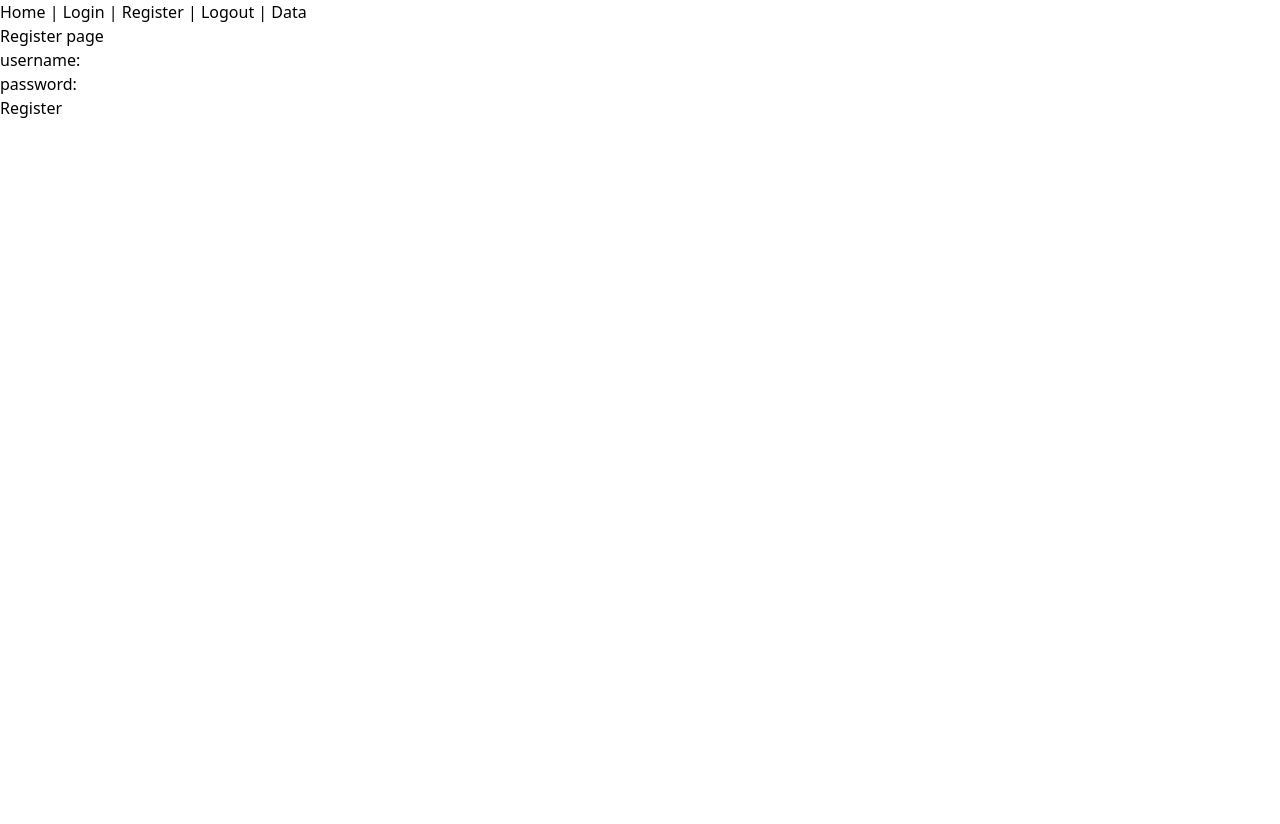
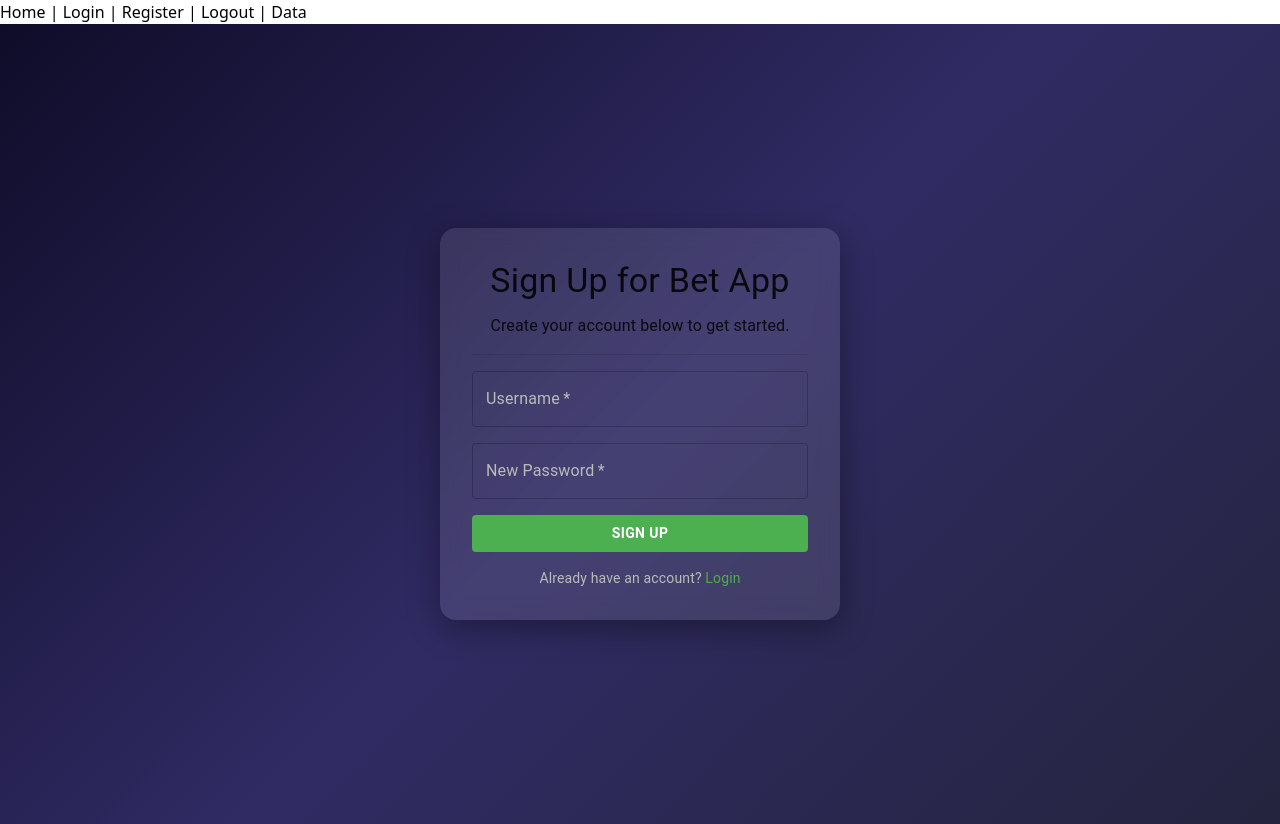
Before and after one commit to Gicone99/bets-app, a React (Create React App) app in the folder frontend/: page /register in a window 1280 px wide. Before the commit the page ends 800 px from the top, so only its background shows below. Built offline with nearby package versions, Linux system fonts and the light colour scheme.

Commit message:
added register page

```diff
--- a/frontend/src/pages/Register.jsx
+++ b/frontend/src/pages/Register.jsx
@@ -1,36 +1,140 @@
 import { useState } from "react";
+import React from "react";
+import {
+  Box,
+  TextField,
+  Button,
+  Typography,
+  Paper,
+  Divider,
+  Snackbar,
+  Alert,
+} from "@mui/material";
+import { styled } from "@mui/system";
 
-export default function Register() {
+const Background = styled(Box)(({ theme }) => ({
+  height: "100vh",
+  display: "flex",
+  justifyContent: "center",
+  alignItems: "center",
+  background: "linear-gradient(135deg, #0f0c29, #302b63, #24243e)",
+  color: "#fff",
+  textAlign: "center",
+}));
 
+const RegisterContainer = styled(Paper)(({ theme }) => ({
+  padding: theme.spacing(4),
+  maxWidth: 400,
+  width: "100%",
+  borderRadius: theme.spacing(2),
+  backgroundColor: "rgba(255, 255, 255, 0.1)",
+  backdropFilter: "blur(10px)",
+  boxShadow: "0 8px 32px rgba(0, 0, 0, 0.37)",
+}));
+
+const RegisterButton = styled(Button)(({ theme }) => ({
+  backgroundColor: "#4CAF50",
+  color: "#fff",
+  fontWeight: "bold",
+  "&:hover": {
+    backgroundColor: "#45A049",
+  },
+}));
+
+const Register = () => {
   const [username, setUsername] = useState("");
   const [password, setPassword] = useState("");
+  const [openSnackbar, setOpenSnackbar] = useState(false);
 
-    function handleRegsiter(e) {
+  const handleCloseSnackbar = () => {
+    setOpenSnackbar(false);
+  };
+
+  function handleSubmit(e) {
     e.preventDefault();
     fetch("http://localhost:3000/register", {
-            method: 'post',
+      method: "post",
       headers: {
-                'Content-Type': 'application/json'
+        "Content-Type": "application/json",
       },
       body: JSON.stringify({
         username: username,
-                password: password
+        password: password,
+      }),
     })
-        })
-        .then(response => response.text())
-        .then(data => {
+      .then((response) => response.text())
+      .then((data) => {
         console.log(data);
       });
+
+    setOpenSnackbar(true);
   }
 
   return (
-        <>
-        <p>Register page</p>
-        <form onSubmit={handleRegsiter}>
-            username: <input type="text" value={username} onChange={(e) => setUsername(e.target.value)} /><br />
-            password: <input type="password" value={password} onChange={(e) => setPassword(e.target.value)} /><br />
-            <button type="submit">Register</button>
-        </form>
-        </>
-    )
-}
+    <Background>
+      <RegisterContainer>
+        <Typography variant="h4" gutterBottom>
+          Sign Up for Bet App
+        </Typography>
+        <Typography variant="body1" gutterBottom>
+          Create your account below to get started.
+        </Typography>
+        <Divider sx={{ marginY: 2 }} />
+        <Box
+          component="form"
+          onSubmit={handleSubmit}
+          sx={{ display: "flex", flexDirection: "column", gap: 2 }}
+        >
+          <TextField
+            label="Username"
+            type="text"
+            value={username}
+            onChange={(e) => setUsername(e.target.value)}
+            fullWidth
+            variant="outlined"
+            required
+            InputProps={{ style: { color: "#fff" } }}
+            InputLabelProps={{ style: { color: "#bbb" } }}
+          />
+          <TextField
+            label="New Password"
+            type="password"
+            value={password}
+            onChange={(e) => setPassword(e.target.value)}
+            fullWidth
+            variant="outlined"
+            required
+            InputProps={{ style: { color: "#fff" } }}
+            InputLabelProps={{ style: { color: "#bbb" } }}
+          />
+          <RegisterButton type="submit" fullWidth>
+            Sign Up
+          </RegisterButton>
+        </Box>
+        <Typography variant="body2" sx={{ marginTop: 2, color: "#bbb" }}>
+          Already have an account?{" "}
+          <a href="/login" style={{ color: "#4CAF50" }}>
+            Login
+          </a>
+        </Typography>
+      </RegisterContainer>
+
+      {/* Snackbar pentru mesaj de succes */}
+      <Snackbar
+        open={openSnackbar}
+        autoHideDuration={6000}
+        onClose={handleCloseSnackbar}
+      >
+        <Alert
+          onClose={handleCloseSnackbar}
+          severity="success"
+          sx={{ width: "100%" }}
+        >
+          Account successfully created!
+        </Alert>
+      </Snackbar>
+    </Background>
+  );
+};
+
+export default Register;
```
Lines whose indentation alone changed are shown as unchanged.
